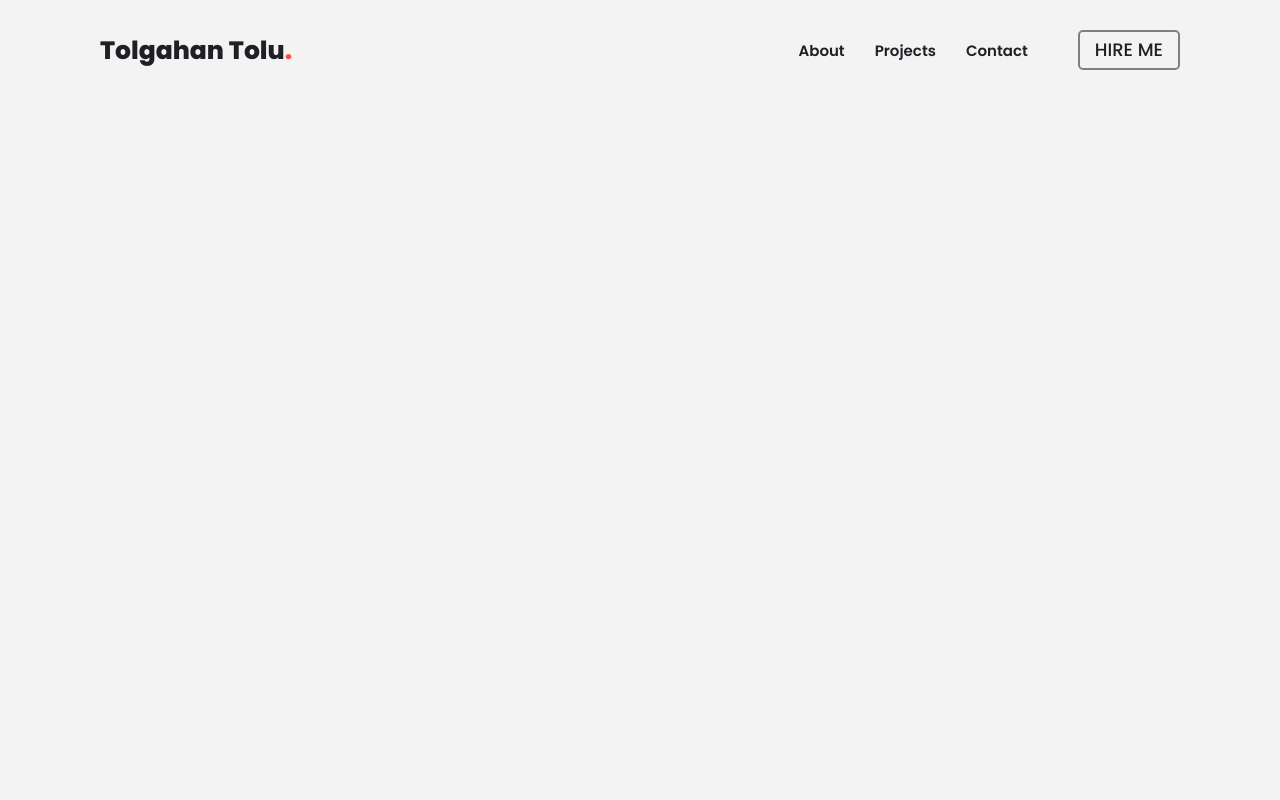
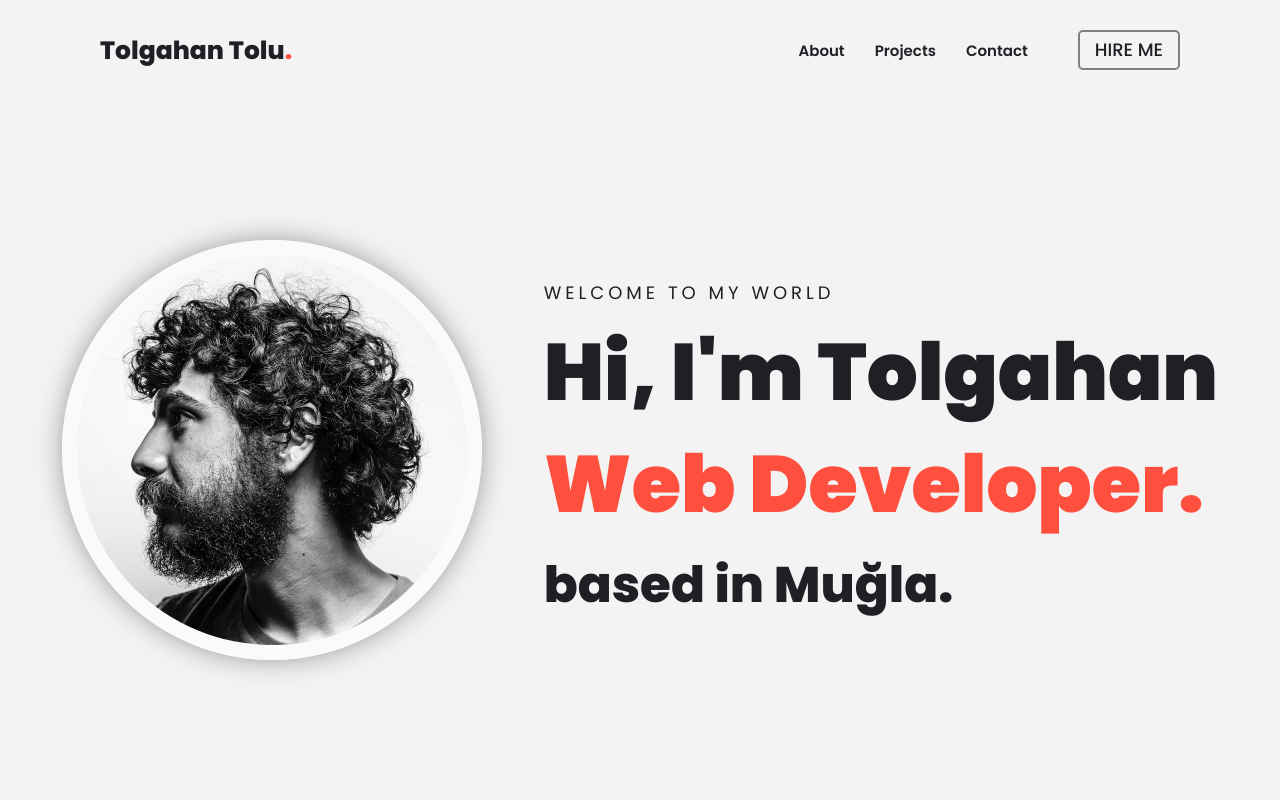
Before and after one commit to tolgahantolu/TolgahanToluPortfolio, a plain HTML site: page index.html in a window 1280 px wide. Drawn offline with Linux system fonts and the light colour scheme.

Commit message:
header tamamlandı

```diff
--- a/index.html
+++ b/index.html
@@ -36,6 +36,21 @@
 		<a href="#" class="nav__hire--me">HIRE ME</a>
 	</nav>
 	<!-- end of navigation -->
+
+	<!-- header -->
+	<header class="header">
+		<img src="./img/tolgahantolu.png" alt="Image of Tolgahan Tolu" class="header__img">
+		<div class="header__content">
+			<p class="header__welcome">
+				WELCOME TO MY WORLD
+			</p>
+			<h1 class="header__title">
+				Hi, I'm Tolgahan <br> <span class="highlight"> Web Developer. </span>
+			</h1>
+			<h6 class="header__based">based in Muğla.</h6>
+		</div>
+	</header>
+	<!-- end of header -->
 </body>
 
 </html>
--- a/style.css
+++ b/style.css
@@ -89,3 +89,39 @@ body{
 	transform: translateY(-5px);
 }
 /* end of navigation */
+
+/* header */
+.header{
+	width: 100%;
+	height: calc(100vh - 10rem); /*10rem = nav height*/
+	display: flex;
+	justify-content: space-evenly;
+	align-items: center;
+}
+
+.header__img{
+	width: 42rem;
+	height: 42rem;
+	object-fit: cover;
+	border: 1.5rem solid #fafaf9;
+	border-radius: 50%;
+	box-shadow: 0px 0px 30px -5px rgba(0,0,0,0.5);
+}
+
+.header__welcome{
+	font-size: 1.8rem;
+	letter-spacing: 4px;
+}
+
+.header__title{
+	font-size: 8rem;
+	font-weight: 900;
+	padding: 1rem 0;
+}
+
+
+.header__based{
+	font-size: 5rem;
+	font-weight: 800;
+}
+/* end of header */
```
Also changed, not shown: img/tolgahantolu.png (added).
